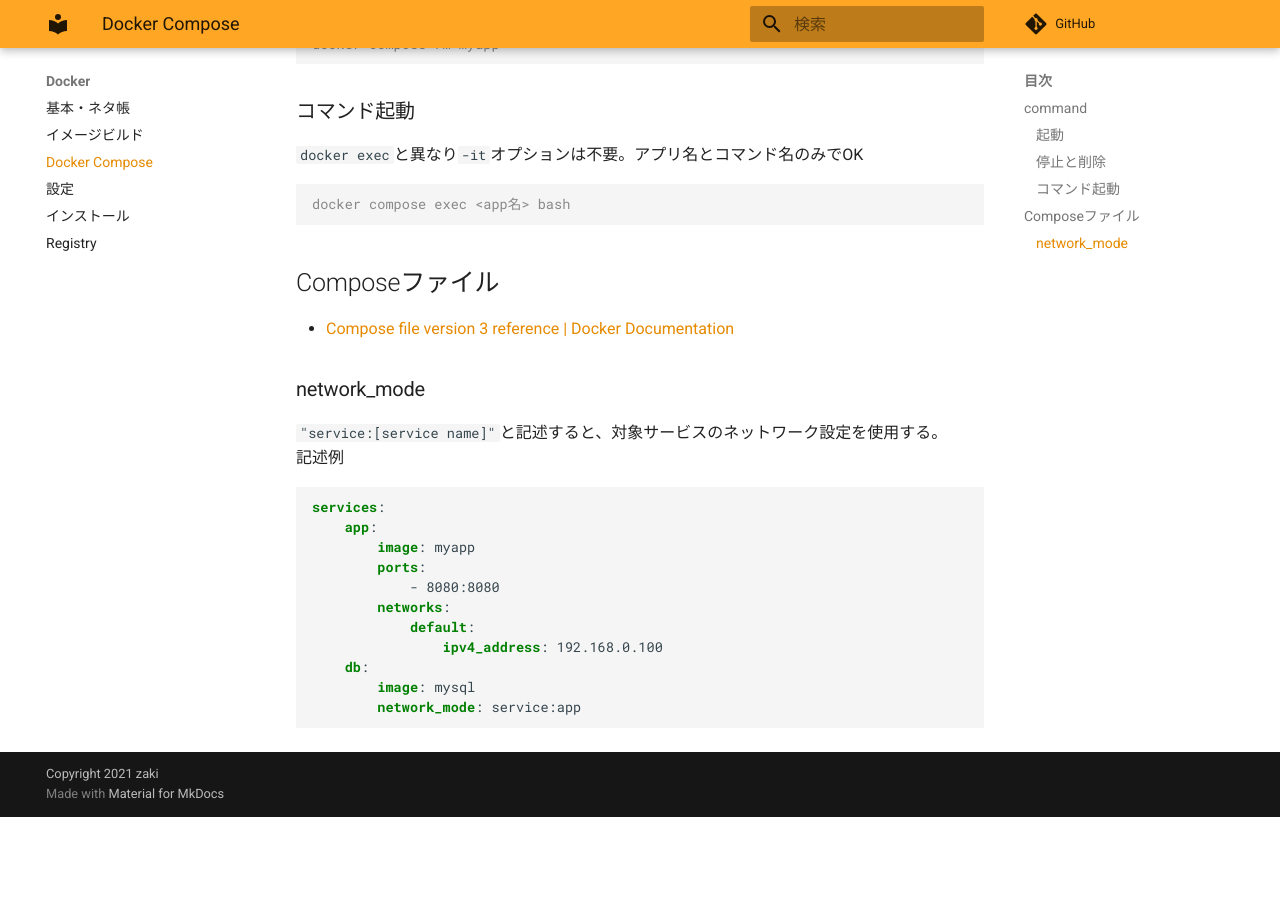
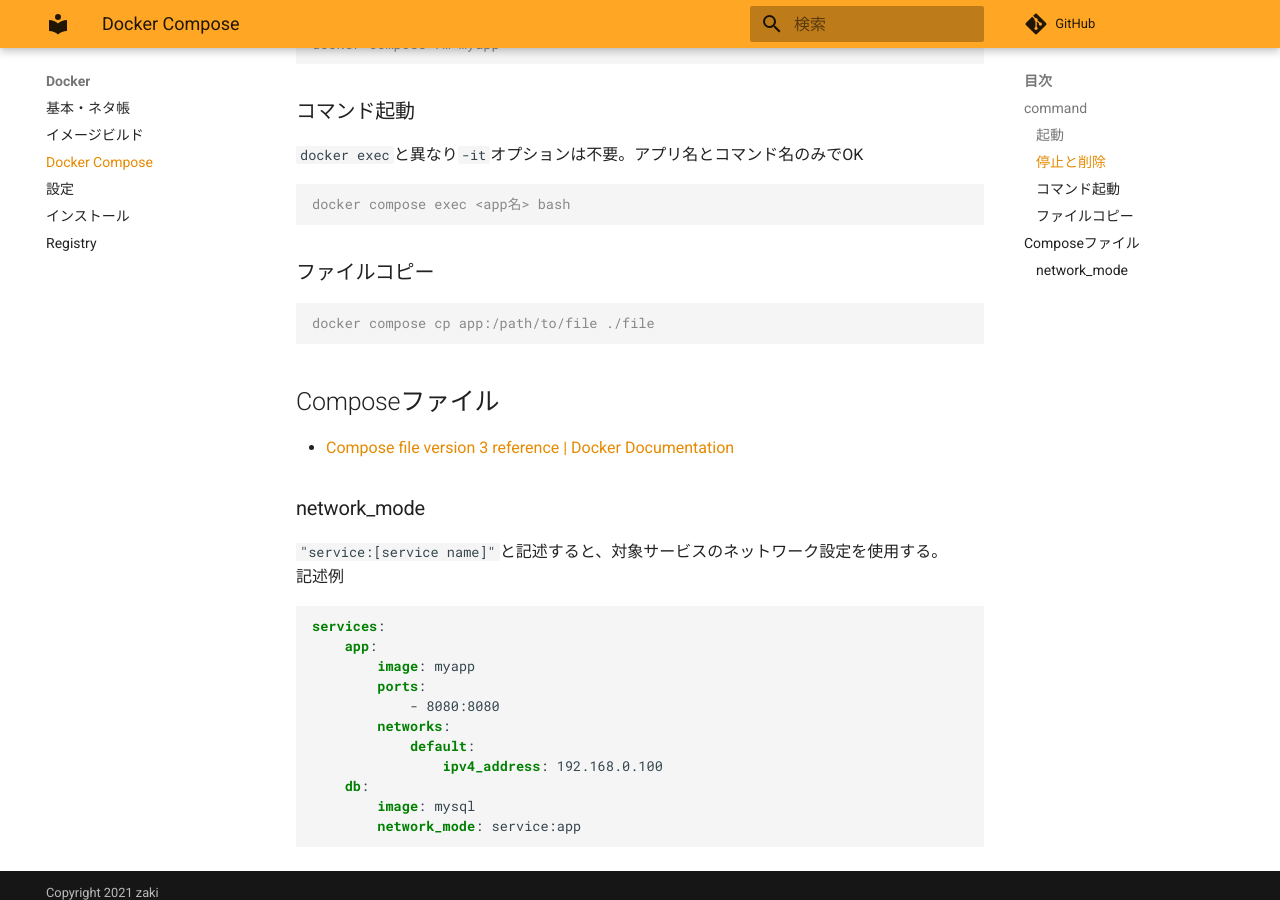
Before and after one commit to zaki-lknr/docs, an MkDocs documentation site: the page built from docs/Docker/compose.md, in a window 1280 px wide and 900 px high, scrolled down 896 px. Built offline with MkDocs 1.6.1 and Material for MkDocs 9.7.7, drawn with Linux system fonts in a browser that asks for light colours; comment, search, counter and statistics services are not loaded; before the commit the page ends 1713 px from its top, so only the background shows below that.

Commit message:
add: docker/compose: cp

````diff
--- a/docs/Docker/compose.md
+++ b/docs/Docker/compose.md
@@ -46,6 +46,12 @@ docker compose rm myapp
 docker compose exec <app名> bash
 ```
 
+### ファイルコピー
+
+```console
+docker compose cp app:/path/to/file ./file
+```
+
 ## Composeファイル
 
 - [Compose file version 3 reference | Docker Documentation](https://docs.docker.com/compose/compose-file/compose-file-v3/)
````
